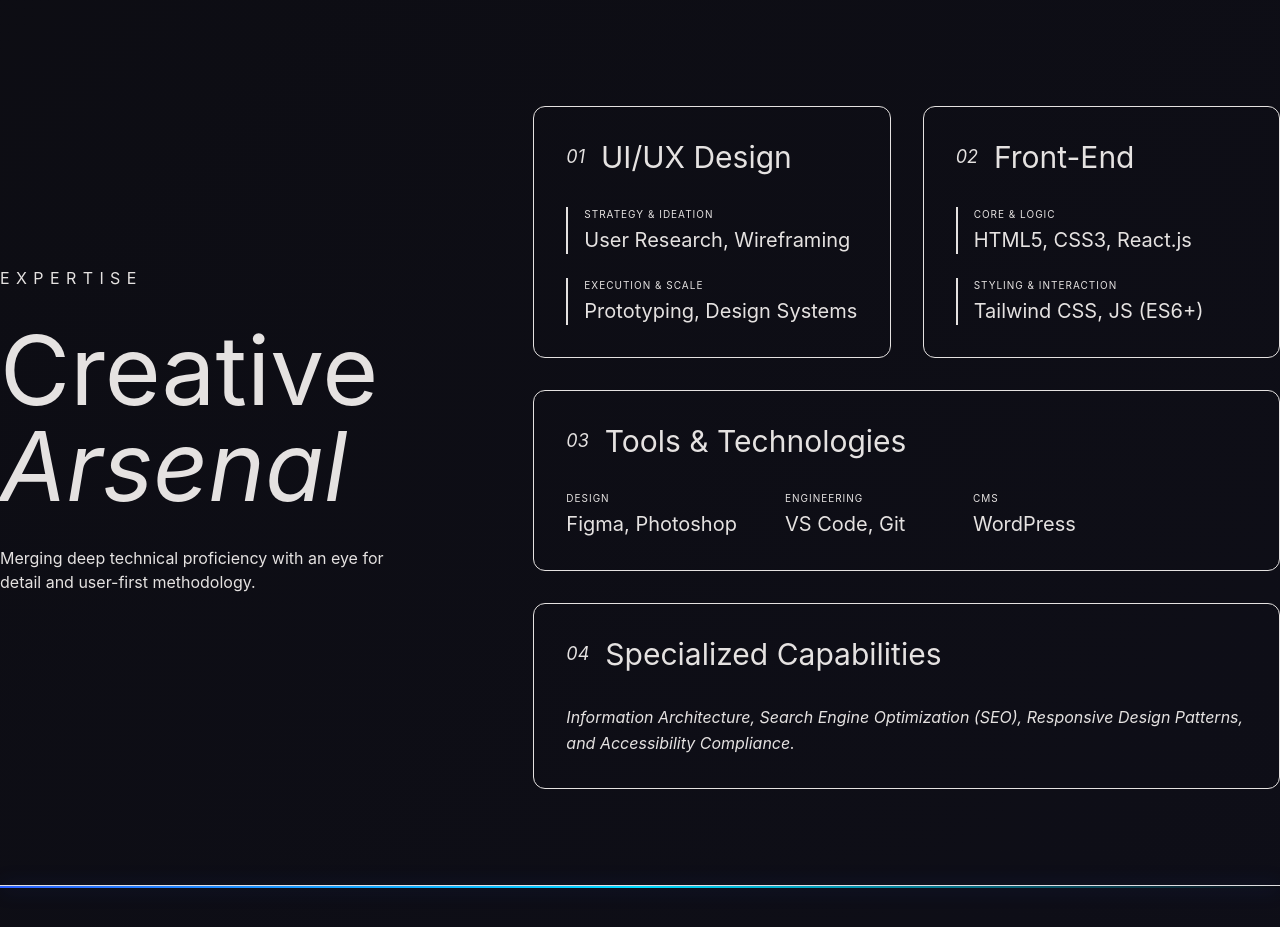
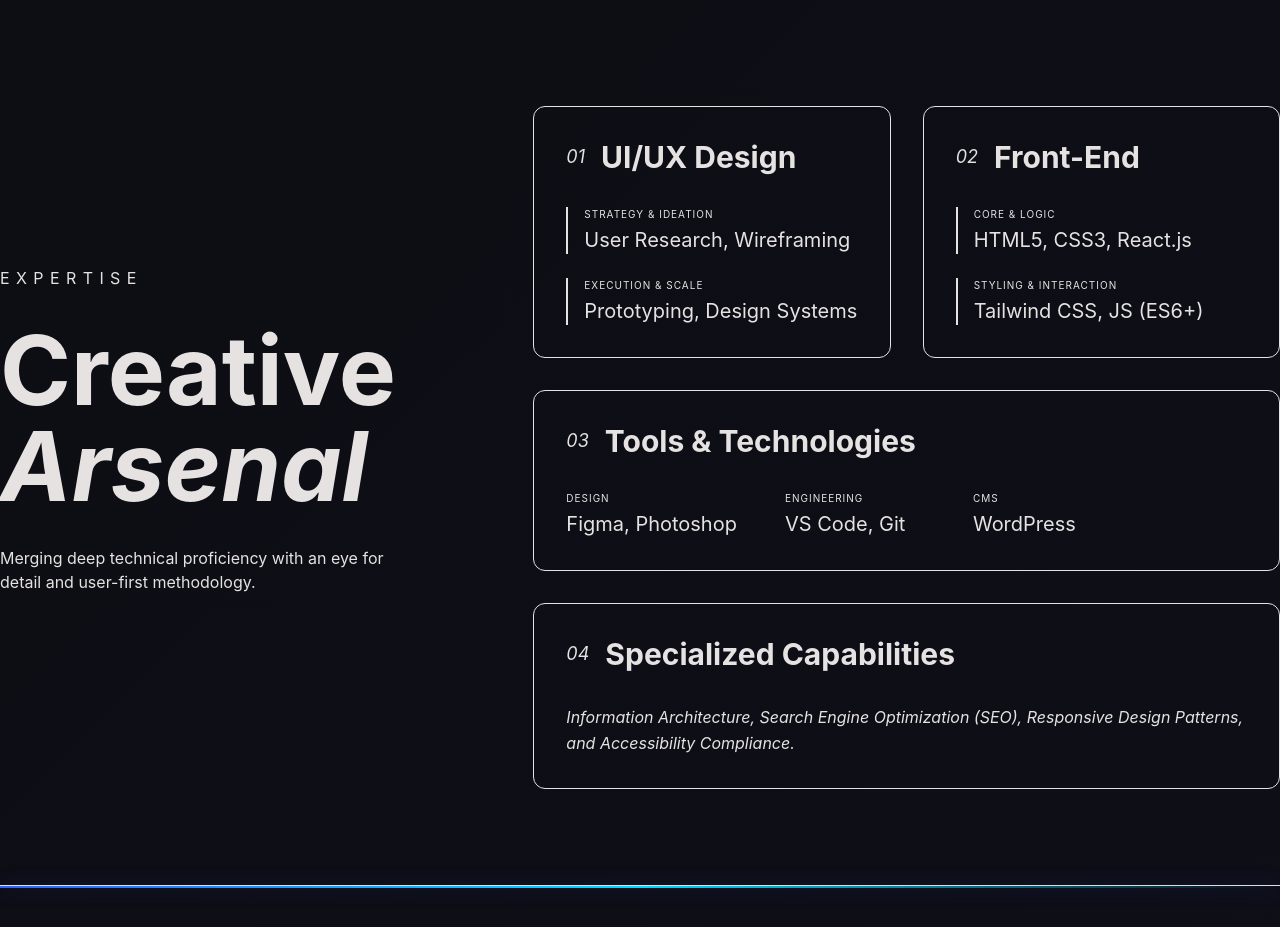
Before and after one commit to Mehulkarotra098/Portfolio, a React (Vite) app: page / in a window 1280 px wide. Shown: the part 5240-6167 px from the top of the page. Built offline with nearby package versions, Linux system fonts and the light colour scheme.

Commit message:
feat: add font-bold to Skills headings for improved hierarchy

```diff
--- a/src/components/Skills.tsx
+++ b/src/components/Skills.tsx
@@ -94,7 +94,7 @@ export const Skills = () => {
             <motion.span className="font-label-sm text-primary mb-8 block uppercase tracking-[0.4em]" variants={headingVariants}>
               Expertise
             </motion.span>
-            <motion.h2 className="font-display-xl text-6xl md:text-8xl text-on-surface leading-none mb-8" variants={headingVariants}>
+            <motion.h2 className="font-display-xl text-6xl md:text-8xl text-on-surface leading-none mb-8 font-bold" variants={headingVariants}>
               Creative
               <br />
               <span className="italic text-primary">Arsenal</span>
@@ -130,7 +130,7 @@ export const Skills = () => {
                       {item.number}
                     </motion.span>
                     <motion.h3
-                      className="font-display-xl text-3xl text-on-surface group-hover:text-primary transition-colors"
+                      className="font-display-xl text-3xl text-on-surface group-hover:text-primary transition-colors font-bold"
                       whileHover={{ x: 4 }}
                     >
                       {item.title}
```
